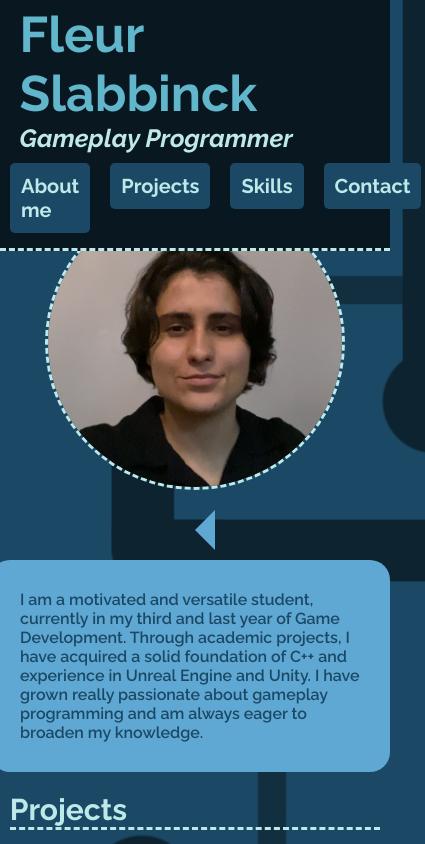
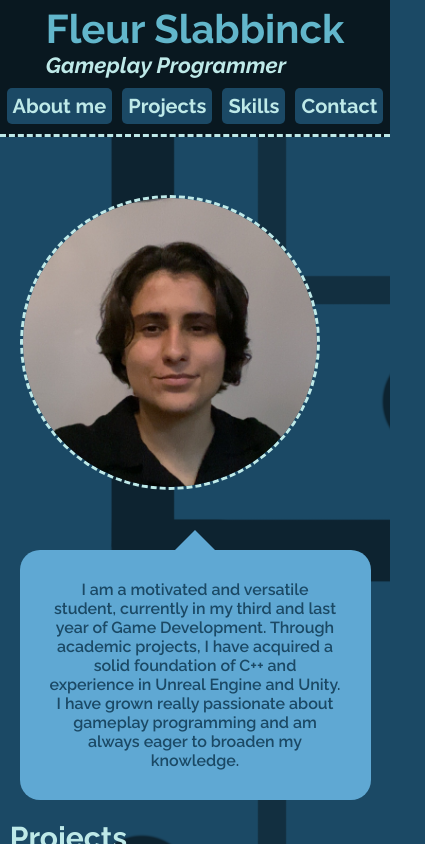
Before and after one commit to fleurslabbinck/portfolio, a plain HTML site: page index.html in a window 390 px wide. Shown: the top 844 px of the page, 425 px wide, since content can reach past the window. Drawn offline with Linux system fonts and the light colour scheme.

Commit message:
update: layout

```diff
--- a/base.css
+++ b/base.css
@@ -17,10 +17,22 @@ h1 {
     color: #62B6CB;
 }
 
+@media only screen and (max-width: 768px) {
+    h1 {
+        font-size: 40px;
+    }
+}
+
 h2 {
     font-size: 25px;
     font-style: italic;
     color: #BEE9E8;
+}
+
+@media only screen and (max-width: 768px) {
+    h2 {
+        font-size: 22px;
+    }
 }
 
 h3 {
@@ -28,16 +40,15 @@ h3 {
     color: #BEE9E8;
     margin: 10px auto;
     margin-bottom: 20px;
-    width: 775px;
+    max-width: 950px;
     border-bottom: dashed #BEE9E8;
 }
 
-@media (max-width: 808px) {
+@media only screen and (max-width: 768px) {
     h3 {
         font-size: 30px;
         color: #BEE9E8;
         margin: 20px auto;
-        margin-bottom: 20px;
         width: 95%;
         border-bottom: dashed #BEE9E8;
     }
@@ -80,7 +91,7 @@ section {
     scroll-margin-top: 150px;
 }
 
-@media (max-width: 950px) {
+@media only screen and (max-width: 768px) {
     section {
         scroll-margin-top: 185px;
     }
--- a/index.html
+++ b/index.html
@@ -20,6 +20,7 @@
 <body>
     <!--Fixed top-->
     <section class="top">
+        <div class="nav">
             <header>
                 <h1>Fleur Slabbinck</h1>
                 <h2>Gameplay Programmer</h2>
@@ -32,6 +33,7 @@
                     <li><a href="#contact">Contact</a></li>
                 </ul>
             </nav>
+        </div>
     </section>
 
     <div class="placeholder"></div>
--- a/navigation.css
+++ b/navigation.css
@@ -3,22 +3,28 @@ section.top {
     width: 100%;
     position: fixed;
     top: 0;
+    background-color: #091820;
+    border-bottom: dashed #BEE9E8;
+    min-height: 125px;
+    z-index: 1000;
+}
+
+div.nav {
+    margin: 0 auto;
+    max-width: 950px;
+    padding-top: 5px;
+    padding-bottom: 5px;
     display: -webkit-flex;
     display: flex;
     flex-wrap: wrap;
-    padding-top: 5px;
-    padding-bottom: 5px;
-    background-color: #091820;
-    border-bottom: dashed #BEE9E8;
-    min-height: 125px;
     align-items: center;
-    justify-content: space-around;
-    z-index: 1000;
+    justify-content: space-between;
 }
 
-header {
-    margin-left: 5%;
-    margin-right: 5%;
+@media only screen and (max-width: 768px) {
+    div.nav {
+        justify-content: center;
+    }
 }
 
 nav ul {
@@ -44,6 +50,15 @@ nav ul li a {
     transition: background-color 0.3s ease, transform 0.3s ease;
 }
 
+@media only screen and (max-width: 768px) {
+    nav ul li a {
+        padding: 5px 5px;
+        margin: 5px;
+        margin-top: 10px;
+        font-size: 20px;
+    }
+}
+
 nav ul li a:hover {
     background-color: #5FA8D3;
     transform: scale(1.05);
--- a/profile.css
+++ b/profile.css
@@ -3,19 +3,13 @@ section.profile {
     display: -webkit-flex;
     display: flex;
     flex-wrap: wrap;
-    justify-content: center;
+    max-width: 800px;
     margin: 0 auto;
-    max-width: 800px;
+    justify-content: space-between;
 }
 
 div.placeholder {
-    height: 125px;
-}
-
-@media (max-width: 950px) {
-    div.placeholder {
-        height: 175px;
-    }
+    height: 175px;
 }
 
 img.me {
@@ -43,6 +37,15 @@ div.textballon {
     border-top: 20px solid transparent;
 }
 
+@media only screen and (max-width: 768px) {
+    .right-arrow {
+        border-left: 20px solid transparent;
+        border-right: 20px solid transparent;
+        border-bottom: 20px solid #5FA8D3;
+        border-top: 20px solid transparent;
+    }
+}
+
 div.intro {
     margin: 10px 10px 0 0;
     padding: 30px;
@@ -53,3 +56,11 @@ div.intro {
     width: 400px;
     max-height: 300px;
 }
+
+@media only screen and (max-width: 768px) {
+    div.intro {
+        margin: 0 auto;
+        width: 90%;
+        text-align: center;
+    }
+}
--- a/project.css
+++ b/project.css
@@ -1,19 +1,13 @@
 /*project*/
 .placeholder {
-    height: 150px;
-}
-
-@media (max-width: 525px) {
-    .placeholder {
-        height: 200px;
-    }
+    height: 175px;
 }
 
 .background-element {
     position: fixed;
     top: 0;
     left: 50%;
-    width: 800px;
+    width: 950px;
     height: 100vh;
     background-color: #0D2330;
     opacity: 0.6;
@@ -23,13 +17,12 @@
 
 .project-description {
     margin: 10px auto;
-    width: 775px;
+    max-width: 925px;
 }
 
-@media (max-width: 808px) {
+@media only screen and (max-width: 768px) {
     .project-description {
-        margin: 10px auto;
-        max-width: 95%;
+        width: 90%;
     }
 }
 
--- a/projects.css
+++ b/projects.css
@@ -1,18 +1,19 @@
 /*projects*/
 section.projects {
     display: grid;
-    grid-template-columns: repeat(auto-fit, minmax(250px, 1fr));
+    grid-template-columns: repeat(2, minmax(250px, 1fr));
     gap: 30px;
-    width: 775px;
+    max-width: 950px;
     margin: 0 auto;
 }
 
-@media (max-width: 808px) {
+@media only screen and (max-width: 768px) {
     section.projects {
         display: -webkit-inline-box;
         display: grid;
-        grid-template-columns: repeat(auto-fit, minmax(250px, 1fr));
-        width: 425px;
+        grid-template-columns: repeat(1, minmax(250px, 1fr));
+        width: 95%;
+        height: 100%;
         margin: 0 auto;
     }
 }
--- a/skills.css
+++ b/skills.css
@@ -1,14 +1,11 @@
 /*skills*/
-div {
+div.category {
     display: -webkit-flex;
     display: flex;
     flex-wrap: wrap;
     align-items: center;
     justify-content: center;
     margin: 0 auto;
-    max-width: 775px;
-}
-
-.category {
+    max-width: 950px;
     margin-bottom: 5px;
 }
```
Also changed, not shown: bomberman.html (+2 -0 lines), engine.html (+2 -0 lines), ww.html (+2 -0 lines). Lines whose indentation alone changed are shown as unchanged.
